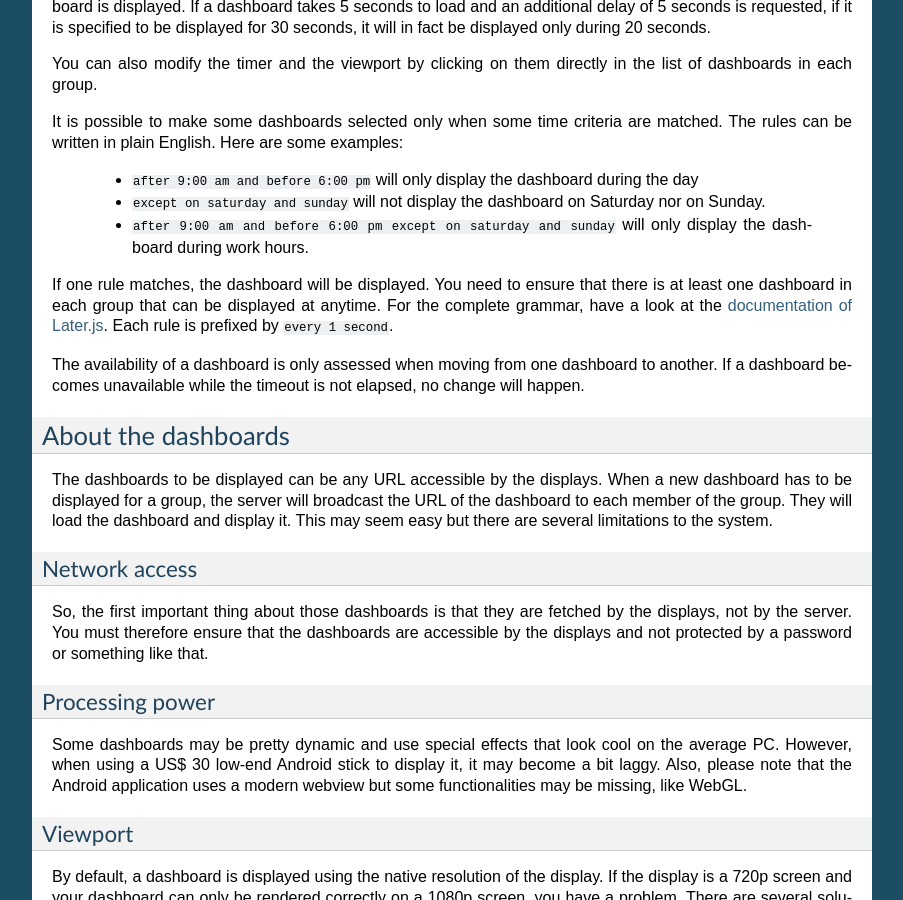
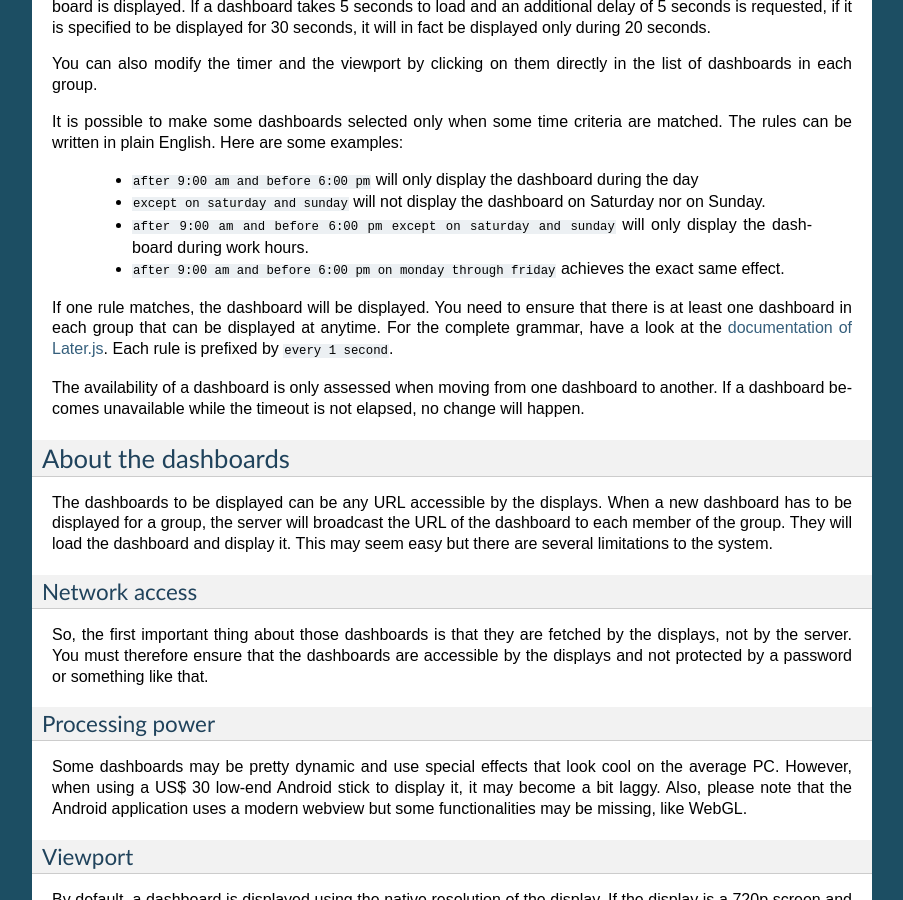
Before and after one commit to vincentbernat/dashkiosk, a Sphinx documentation site: the page built from docs/usage.rst, in a window 1280 px wide and 900 px high, scrolled down 4356 px. Shown: the whole window, without its empty margins (198-1101 px from the left). Built offline with Sphinx 7.4.7, drawn with Linux system fonts in a browser that asks for light colours.

Commit message:
doc: add another example for availability rules
This examples make use of weekday ranges.

```diff
--- a/docs/usage.rst
+++ b/docs/usage.rst
@@ -203,6 +203,8 @@ are some examples:
    Saturday nor on Sunday.
  - ``after 9:00 am and before 6:00 pm except on saturday and sunday``
    will only display the dashboard during work hours.
+ - ``after 9:00 am and before 6:00 pm on monday through friday``
+   achieves the exact same effect.
 
 If one rule matches, the dashboard will be displayed. You need to
 ensure that there is at least one dashboard in each group that can be
```
